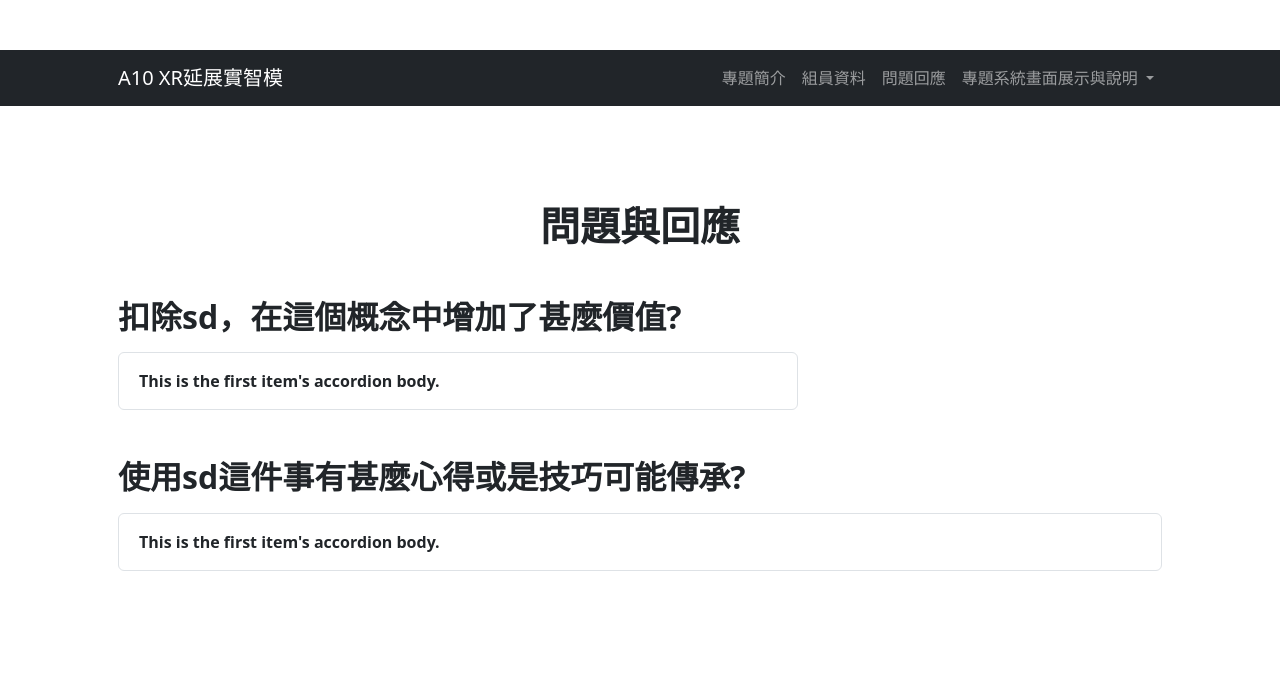
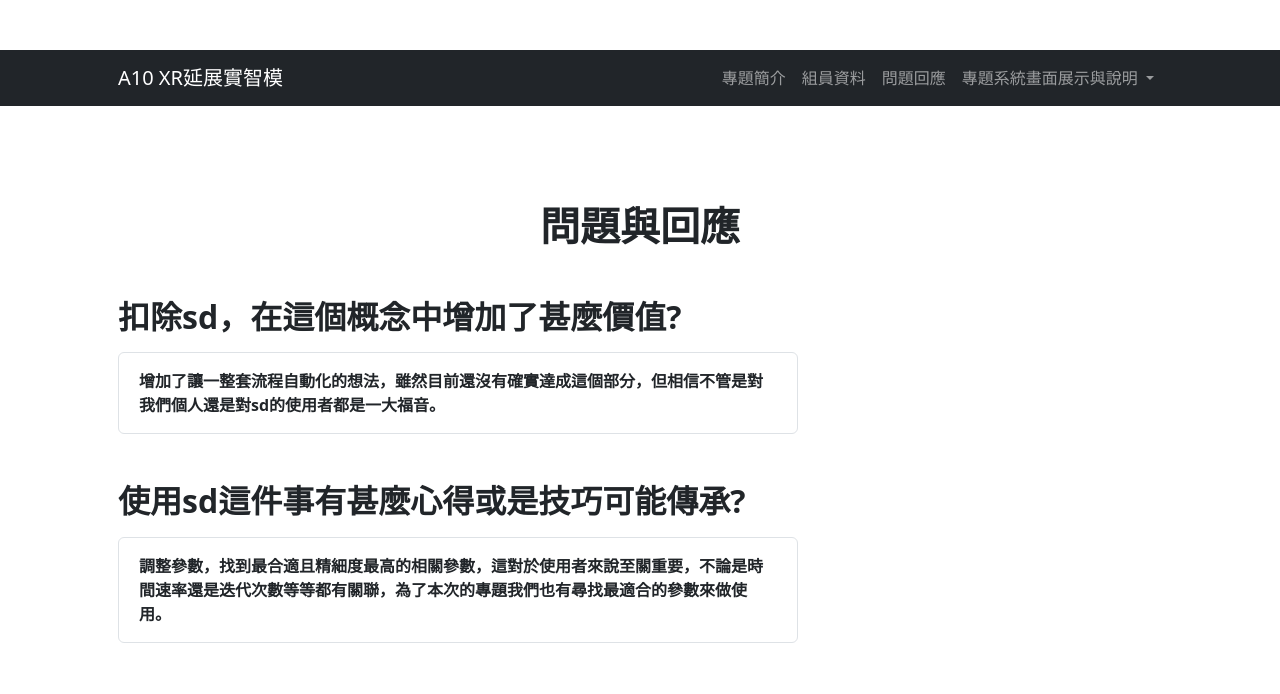
Before and after one commit to asz18369/A10, a plain HTML site: page path/faq.html in a window 1280 px wide. Drawn offline with nearby package versions, Linux system fonts and the light colour scheme.

Commit message:
faq index add

```diff
--- a/path/faq.html
+++ b/path/faq.html
@@ -58,27 +58,29 @@
                         <h2 class="fw-bolder mb-3">扣除sd，在這個概念中增加了甚麼價值?</h2>
                         <div class="accordion mb-5" id="accordionExample">
                             <div class="accordion-item">
-                                <div class="accordion-collapse collapse show" id="collapseOne"
-                                    aria-labelledby="headingOne" data-bs-parent="#accordionExample">
+                                <div class="accordion-collapse collapse show" id="collapseOne"aria-labelledby="headingOne" data-bs-parent="#accordionExample">
                                     <div class="accordion-body">
-                                        <strong>This is the first item's accordion body.</strong>
+                                        <strong>增加了讓一整套流程自動化的想法，雖然目前還沒有確實達成這個部分，但相信不管是對我們個人還是對sd的使用者都是一大福音。</strong>
                                     </div>
                                 </div>
                             </div>
                         </div>
                     </div>
                 </div>
+                <div class="row gx-5">
+                    <div class="col-xl-8">
                 <!-- FAQ Accordion 2-->
                 <h2 class="fw-bolder mb-3">使用sd這件事有甚麼心得或是技巧可能傳承?</h2>
-                <div class="accordion mb-5 mb-xl-0" id="accordionExample2">
+                <div class="accordion mb-5" id="accordionExample">
                     <div class="accordion-item">
-                        <div class="accordion-collapse collapse show" id="collapseOne2" aria-labelledby="headingOne"
-                            data-bs-parent="#accordionExample2">
+                        <div class="accordion-collapse collapse show" id="collapseOne" aria-labelledby="headingOne"data-bs-parent="#accordionExample">
                             <div class="accordion-body">
-                                <strong>This is the first item's accordion body.</strong>
+                                <strong>調整參數，找到最合適且精細度最高的相關參數，這對於使用者來說至關重要，不論是時間速率還是迭代次數等等都有關聯，為了本次的專題我們也有尋找最適合的參數來做使用。</strong>
                             </div>
                         </div>
                     </div>
+                </div>
+                </div>
                 </div>
             </div>
             </div>
```
Also changed, not shown: index.html (+1 -1 lines).
